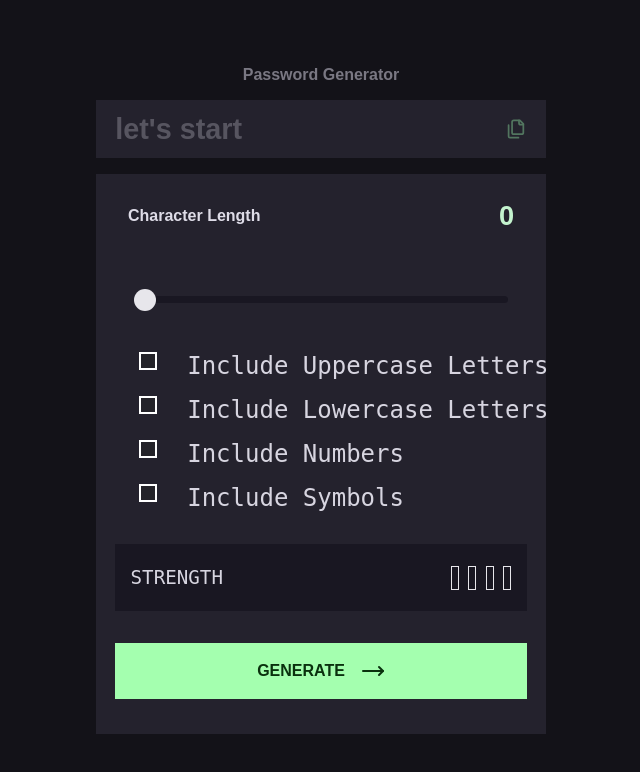
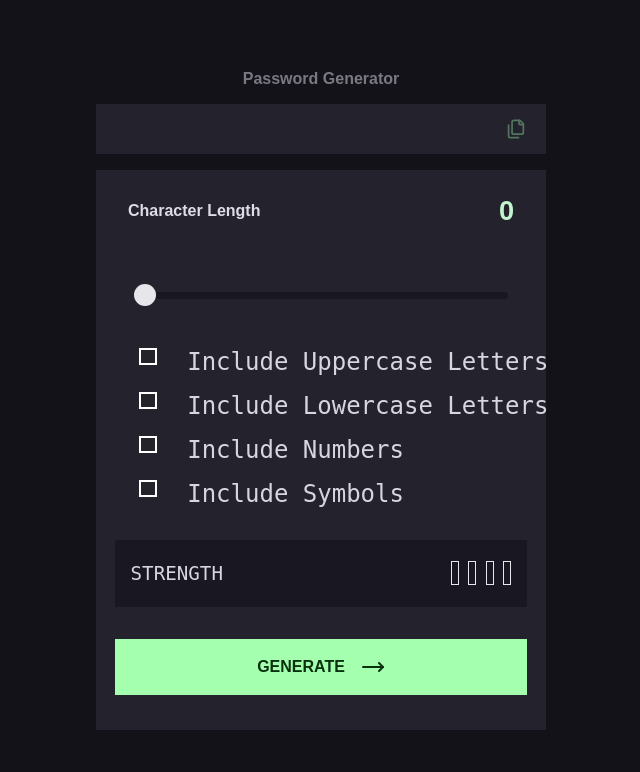
Before and after one commit to amirhoosian/password_generator, a website built with Vite: page index.html in a window 1280 px wide. Both pictures are taken after a click on the button "GENERATE". Shown: the whole page, without its empty margins (319-959 px from the left). Built offline with nearby package versions, Linux system fonts and the light colour scheme.

Commit message:
add js code

```diff
--- a/index.html
+++ b/index.html
@@ -121,6 +121,6 @@
         </div>
       </div>
     </div>
-    <script type="module" src="/src/main.js"></script>
+    <script type="module" src="/src/passwordgenerator.js"></script>
   </body>
 </html>
--- /dev/null
+++ b/src/passwordgenerator.js
@@ -0,0 +1,95 @@
+window.addEventListener("DOMContentLoaded", () => {
+  const generateButton = document.querySelector(".generate_button");
+  const processingBar = document.querySelector("#processing_bar");
+  const passwordelement = document.querySelector(".password");
+  const clipboardCopy = document.querySelector(".lucide.lucide-files");
+
+  const uppercaseLetters = "ABCDEFGHIJKLMNOPQRSTUVWXYZ";
+  const lowercaseLetters = "abcdefghijklmnopqrstuvwxyz";
+  const numbers = "0123456789";
+  const symbols = "!@#$%^&*()_+=-[]{}|;:',.<>?/";
+
+  function getRandomCharacter(str) {
+    return str[Math.floor(Math.random() * str.length)];
+  }
+
+  function generatePasswords(
+    length,
+    useUppercase,
+    useLowercase,
+    useNumbers,
+    // eslint-disable-next-line prettier/prettier
+    useSymbols
+  ) {
+    let characters = "";
+    let generatePassword = "";
+
+    if (useUppercase) {
+      characters += uppercaseLetters;
+    }
+    if (useLowercase) {
+      characters += lowercaseLetters;
+    }
+    if (useNumbers) {
+      characters += numbers;
+    }
+    if (useSymbols) {
+      characters += symbols;
+    }
+
+    for (let i = 0; i < length; i++) {
+      generatePassword += getRandomCharacter(characters);
+    }
+
+    return generatePassword;
+  }
+
+  generateButton.addEventListener("click", () => {
+    const length = parseInt(processingBar.value, 10);
+    const useUppercase = document.querySelector("#IncludeUppercase").checked;
+    const useLowercase = document.querySelector("#IncludeLowercase").checked;
+    const useNumbers = document.querySelector("#IncludeNumbers").checked;
+    const useSymbols = document.querySelector("#IncludeSymbols").checked;
+
+    const setpassword = generatePasswords(
+      length,
+      useUppercase,
+      useLowercase,
+      useNumbers,
+      // eslint-disable-next-line prettier/prettier
+      useSymbols
+    );
+    passwordelement.textContent = setpassword;
+    updateStrengthMeter(passwordelement.textContent);
+    console.log(passwordelement.textContent);
+  });
+
+  clipboardCopy.addEventListener("click", () => {
+    const copyPassword = passwordelement.textContent;
+    navigator.clipboard.writeText(copyPassword).then(() => {
+      console.log(`'Password copied->'`);
+    });
+  });
+
+  function updateStrengthMeter(inputPassword) {
+    const strengthPowers = document.querySelectorAll(".strength_power");
+    const strength = calculateStrength(inputPassword);
+    strengthPowers.forEach((bar, index) => {
+      if (index < strength) {
+        bar.classList.add("active");
+      } else {
+        bar.classList.remove("active");
+      }
+    });
+  }
+
+  function calculateStrength(inputPassword) {
+    let strength = 0;
+    if (/[A-Z]/.test(inputPassword)) strength++;
+    if (/[a-z]/.test(inputPassword)) strength++;
+    if (/[0-9]/.test(inputPassword)) strength++;
+    if (/[^A-Za-z0-9]/.test(inputPassword)) strength++;
+
+    return strength;
+  }
+});
```
